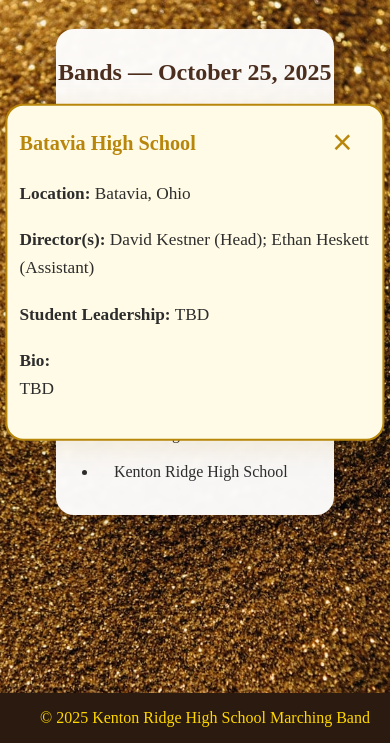
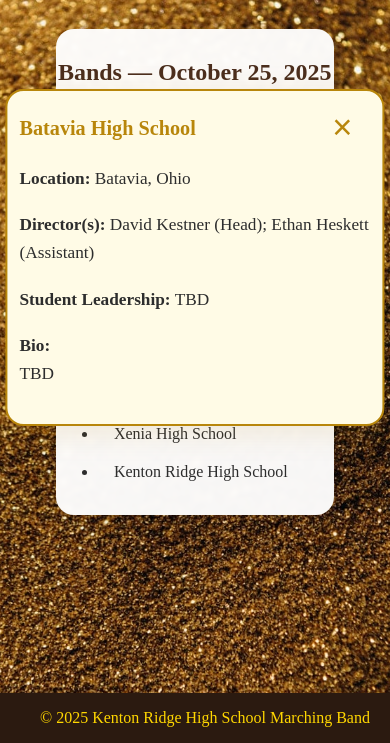
Before and after one commit to sjared12/KR-Band-Show-2025, a website: page src/bands.html in a window 390 px wide. Both pictures are taken after a click on the button "Batavia High School". Shown: the part 101-844 px from the top of the page. Drawn offline with nearby package versions, Linux system fonts and the light colour scheme.

```diff
--- a/src/styles.css
+++ b/src/styles.css
@@ -16,9 +16,9 @@
 .band-info-card {
   display: none;
   position: fixed;
-  top: 50%;
   left: 50%;
-  transform: translate(-50%, -50%);
+  top: 80px;
+  transform: translateX(-50%);
   background: #fffbe6;
   border: 2px solid #b8860b;
   border-radius: 18px;
@@ -31,14 +31,15 @@
   text-align: left;
   font-size: 1.08em;
   line-height: 1.6;
-  max-height: 80vh;
+  max-height: calc(100vh - 100px);
   overflow-y: auto;
   word-break: break-word;
 }
 @media (max-width: 700px) {
   .band-info-card {
     max-width: 98vw;
-    max-height: 90vh;
+    top: 60px;
+    max-height: calc(100vh - 70px);
     padding: 1.2em 0.7em 1em 0.7em;
   }
 }
```
